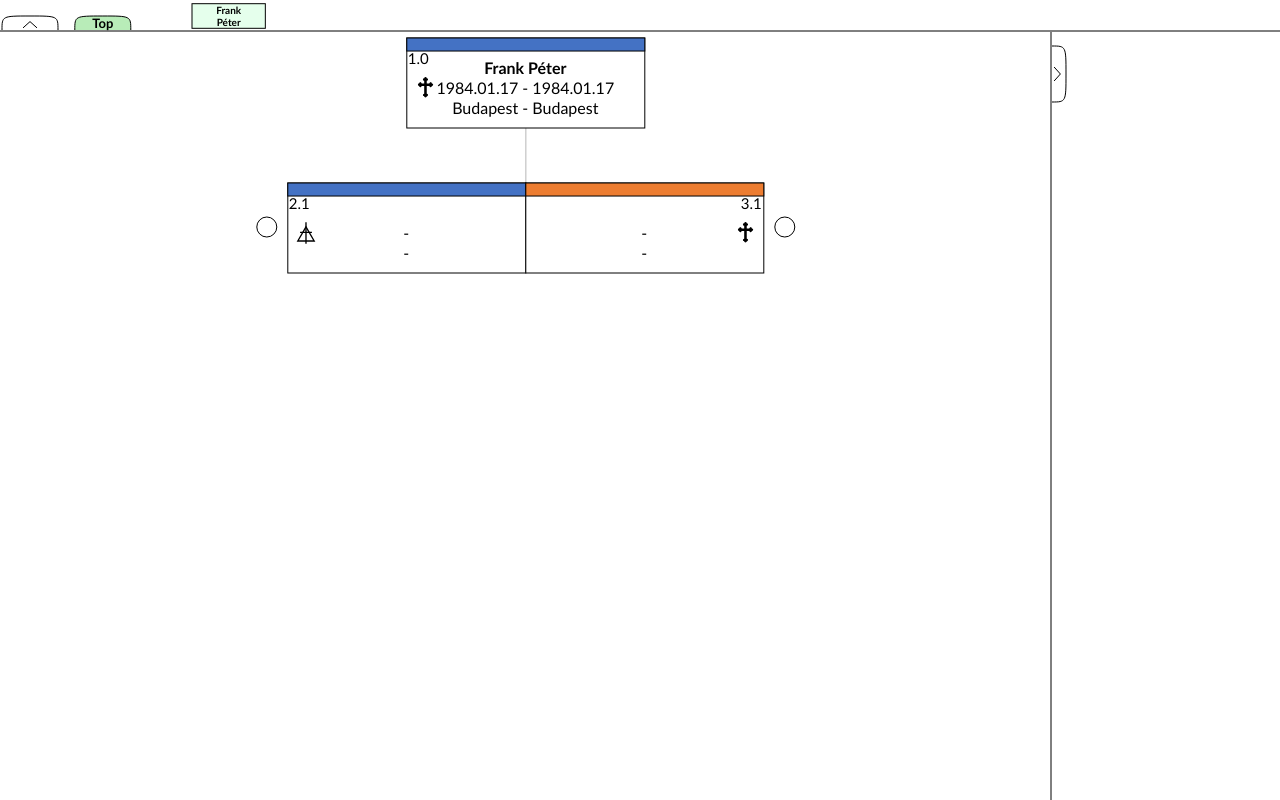
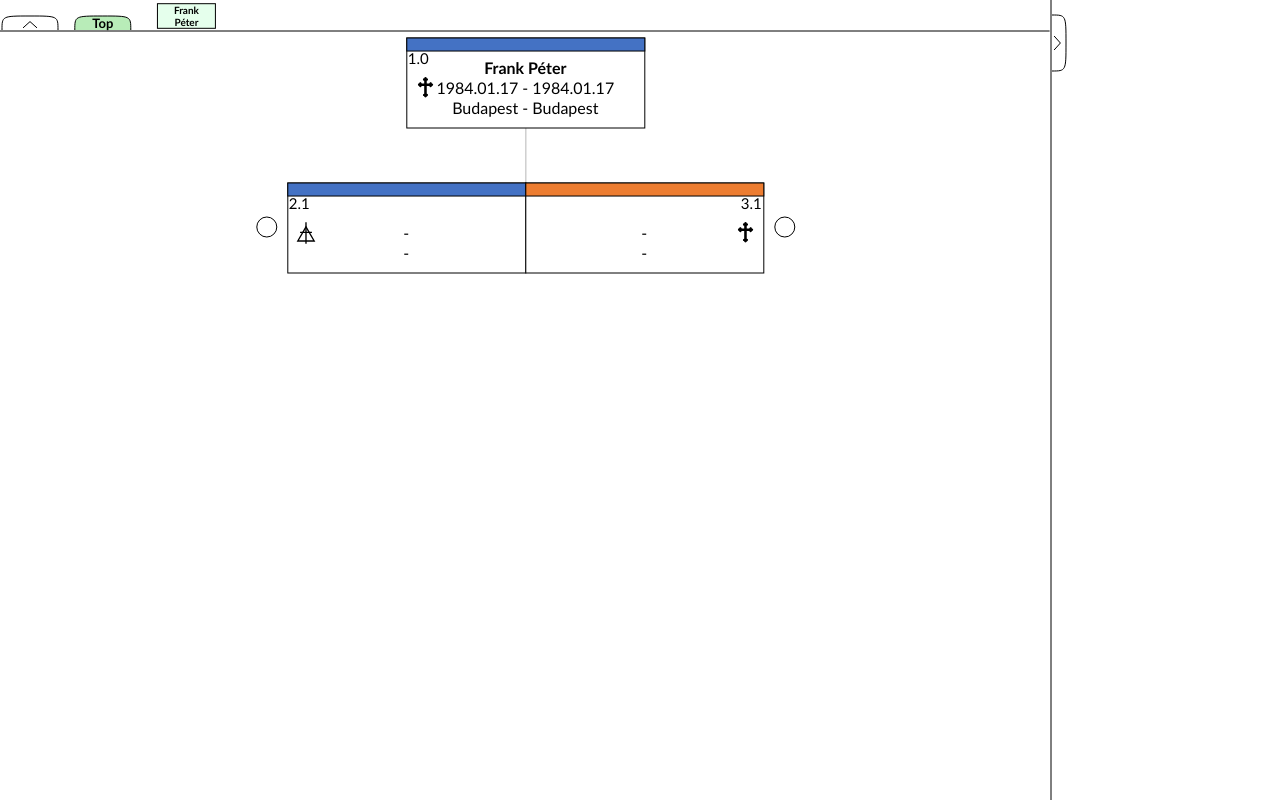
Before and after one commit to Methall/familytree, a plain HTML site: page index.html in a window 1280 px wide. Drawn offline with Linux system fonts and the light colour scheme.

Commit message:
right and top svg changes

```diff
--- a/css/style.css
+++ b/css/style.css
@@ -15,7 +15,7 @@ body {
 }
 
 .tree-container {
-  position:absolute; top: 4%; bottom: 0%;
+  position:absolute; top: 4%;
   width: 100%;
   height: 96.9%;
   background: white;
@@ -23,7 +23,8 @@ body {
 }
 
 .top-container {
-  width: 100%;
+  position:absolute; top: 0%;
+  width: 82%;
   height: 4%;
   background: white;
   white-space: nowrap;
@@ -31,7 +32,7 @@ body {
 }
 
 .right-container {
-  position:absolute; top: 4%; left: 0%;
+  position:absolute; top: 0%;
   height: 100%;
   width: 100%;
   background: white;
--- a/family_tree.js
+++ b/family_tree.js
@@ -98,8 +98,8 @@ function family_tree(family_tree_data,id,right_line_flag,top_line_flag) {
                 .attr('stroke', 'black')
                 .attr('stroke-width', 1)
             var top_line_x_actual = Number(d3.select('#top_line').attr("x"))
-            var button_width = getDimensionAttr('round_button').width
-            var top_line_y_actual = d3.select('#top_line').attr("y1")
+            var button_width = Number(getDimensionAttr('round_button').width)
+            var top_line_y_actual = Number(d3.select('#top_line').attr("y1"))
             d3.select('#top_button_group').attr('transform', 'translate('+(top_line_x_actual + 2 + button_width)+','+(top_line_y_actual-1)+') rotate(180)')
             to_the_top_button_group = top_svg_sub_group.append("g")
                 .attr('id', 'to_the_top_button_group')
@@ -125,6 +125,8 @@ function family_tree(family_tree_data,id,right_line_flag,top_line_flag) {
 
             if (top_line_flag) {
                 d3.json("data/families.json").then(familiesData => {
+                    var actual_top_area_width = document.getElementById('top_area').style.width
+                    document.getElementById('top_area').style.width = "82%"
                     var number_of_family = 15 //set minimum family number for decorative look
                     var top_rect_width = (getDimensionAttr('top_area').width / number_of_family) - 12
                     var top_rect_heigth = getDimensionAttr('top_area').height / 1.3
@@ -173,6 +175,7 @@ function family_tree(family_tree_data,id,right_line_flag,top_line_flag) {
                         .attr('text-anchor', 'middle')
                         .style("cursor", "default")
                         .on("click", family_tree_button)
+                    document.getElementById('top_area').style.width = actual_top_area_width
                 })
             }
 
@@ -212,9 +215,10 @@ function family_tree(family_tree_data,id,right_line_flag,top_line_flag) {
                 .attr('fill', 'white')
                 .attr('stroke', 'black')
                 .attr('stroke-width', 1)
-            var top_area_height_actual = getDimensionAttr('top_area').height
-            var right_line_x_actual = d3.select('#right_line').attr("x1")
-            d3.select('#right_button_group').attr('transform', 'translate('+(right_line_x_actual*2)+','+(top_area_height_actual+38)+') rotate(-90)')
+            var button_width = Number(getDimensionAttr('right_button').width)
+            var right_line_y_actual = Number(d3.select('#right_line').attr("y1"))
+            var right_line_x_actual = Number(d3.select('#right_line').attr("x1"))
+            d3.select('#right_button_group').attr('transform', 'translate('+(right_line_x_actual*2)+','+(right_line_y_actual+button_width+15)+') rotate(-90)')
         }
 
         rightLine(right_line_flag,top_line_flag)
--- a/functions.js
+++ b/functions.js
@@ -44,41 +44,37 @@ function split_name(name) {
 function css_style_change(top_line_flag,right_line_flag) {
   if ((top_line_flag) && (right_line_flag)) {
       document.getElementById('top_area').style.height = "4%"
-      document.getElementById('top_area').style.top = "4%"
+      document.getElementById('top_area').style.width = "82%"
       document.getElementById('tree_area').style.height = "96%"
       document.getElementById('tree_area').style.top = "4%"
-      document.getElementById('tree_area').style.width = "82.%"
+      document.getElementById('tree_area').style.width = "82%"
       document.getElementById('right_area').style.left = "82%"
-      document.getElementById('right_area').style.top = "4%"
       document.getElementById('right_area').style.width = "18%"
       css_top_true_right_true_tree_area_width = document.getElementById('tree_area').style.width = "82%"
       css_top_true_right_true_right_area_width = document.getElementById('right_area').style.width = "18%"
   } else if (!(top_line_flag) && (right_line_flag)) {
       document.getElementById('top_area').style.height = "2%"
-      document.getElementById('top_area').style.top = "2%"
+      document.getElementById('top_area').style.width = "82%"
       document.getElementById('tree_area').style.height = "98%"
       document.getElementById('tree_area').style.top = "2%"
-      document.getElementById('tree_area').style.width = "82.2%"
+      document.getElementById('tree_area').style.width = "82%"
       document.getElementById('right_area').style.left = "82%"
-      document.getElementById('right_area').style.top = "2%"
       document.getElementById('right_area').style.width = "18%"
   } else if ((top_line_flag) && !(right_line_flag)){
       document.getElementById('top_area').style.height = "4%"
-      document.getElementById('top_area').style.top = "4%"
+      document.getElementById('top_area').style.width = "100%"
       document.getElementById('tree_area').style.height = "96%"
       document.getElementById('tree_area').style.top = "4%"
       document.getElementById('tree_area').style.width = "98.5%"
       document.getElementById('right_area').style.left = "98.5%"
-      document.getElementById('right_area').style.top = "4%"
       document.getElementById('right_area').style.width = "98.5%"
   } else {
       document.getElementById('top_area').style.height = "2%"
-      document.getElementById('top_area').style.top = "2%"
+      document.getElementById('top_area').style.width = "98.5%"
       document.getElementById('tree_area').style.height = "98.5%"
       document.getElementById('tree_area').style.top = "2%"
       document.getElementById('tree_area').style.width = "98.5%"
       document.getElementById('right_area').style.left = "98.5%"
-      document.getElementById('right_area').style.top = "2%"
       document.getElementById('right_area').style.width = "98.5%"
   }
 }
```
